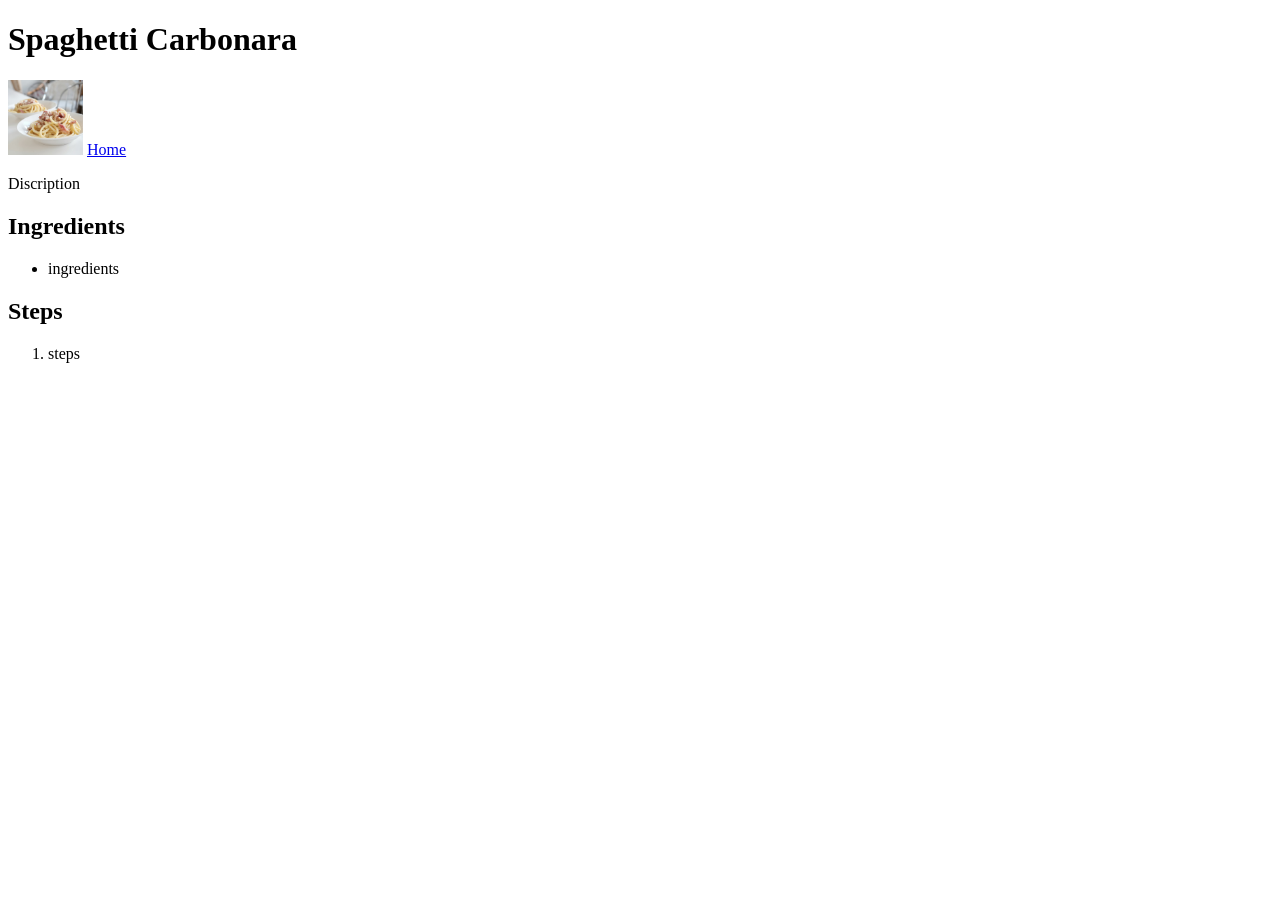
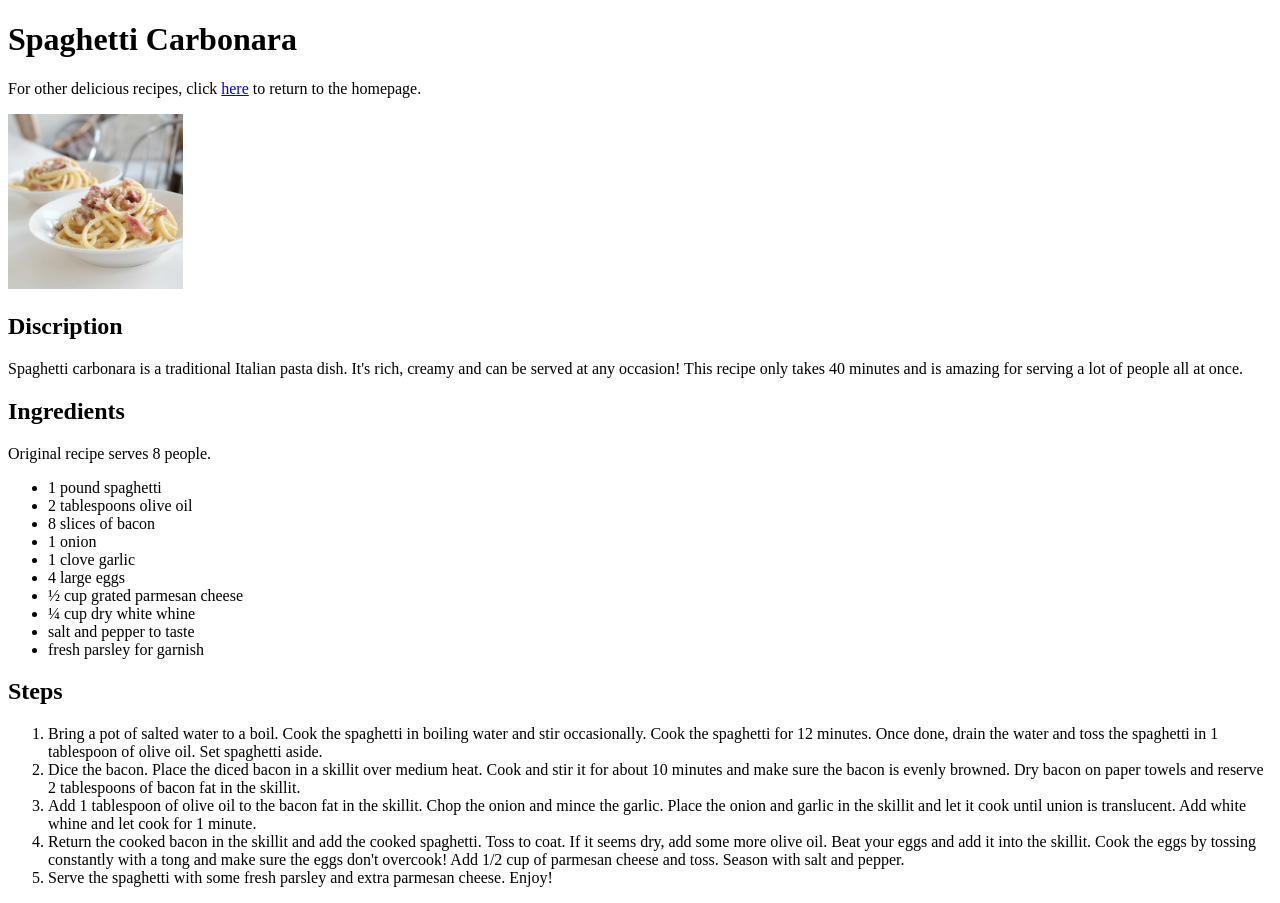
Before and after one commit to Emma-NL/odin-recipes, a plain HTML site: page recipes/pasta.html in a window 1280 px wide. Before the commit the page ends 800 px from the top, so only its background shows below. Drawn offline with Linux system fonts and the light colour scheme.

Commit message:
pasta.html and foundation index.html

```diff
--- a/recipes/pasta.html
+++ b/recipes/pasta.html
@@ -9,23 +9,34 @@
 
 <body>
     <h1>Spaghetti Carbonara</h1>
-    <img src="../images/pasta.png" width="75">
-    <a href="../index.html">Home</a>
-    <!-- Referal to home page -->
-    <p>Discription</p>
-    <!-- Discription -->
+    <p>For other delicious recipes, click <a href="../index.html">here</a> to return to the homepage.</p>
+    <img src="../images/pasta.png" width="175">
+    <h2>Discription</h2>
+    <p>Spaghetti carbonara is a traditional Italian pasta dish. It's rich, creamy and can be served at any occasion! This recipe only takes 40 minutes and is amazing for serving a lot of people all at once.</p>
 
     <h2>Ingredients</h2>
+    <p>Original recipe serves 8 people.</p>
     <ul>
-        <li>ingredients</li>
+        <li>1 pound spaghetti</li>
+        <li>2 tablespoons olive oil</li>
+        <li>8 slices of bacon</li>
+        <li>1 onion</li>
+        <li>1 clove garlic</li>
+        <li>4 large eggs</li>
+        <li>½ cup grated parmesan cheese</li>
+        <li>¼ cup dry white whine</li>
+        <li>salt and pepper to taste</li>
+        <li>fresh parsley for garnish</li>
     </ul>
-    <!-- Ingredients -->
 
     <h2>Steps</h2>
     <ol>
-        <li>steps</li>
+        <li>Bring a pot of salted water to a boil. Cook the spaghetti in boiling water and stir occasionally. Cook the spaghetti for 12 minutes. Once done, drain the water and toss the spaghetti in 1 tablespoon of olive oil. Set spaghetti aside.</li>
+        <li>Dice the bacon. Place the diced bacon in a skillit over medium heat. Cook and stir it for about 10 minutes and make sure the bacon is evenly browned. Dry bacon on paper towels and reserve 2 tablespoons of bacon fat in the skillit.</li>
+        <li>Add 1 tablespoon of olive oil to the bacon fat in the skillit. Chop the onion and mince the garlic. Place the onion and garlic in the skillit and let it cook until union is translucent. Add white whine and let cook for 1 minute.</li>
+        <li>Return the cooked bacon in the skillit and add the cooked spaghetti. Toss to coat. If it seems dry, add some more olive oil. Beat your eggs and add it into the skillit. Cook the eggs by tossing constantly with a tong and make sure the eggs don't overcook! Add 1/2 cup of parmesan cheese and toss. Season with salt and pepper.</li>
+        <li>Serve the spaghetti with some fresh parsley and extra parmesan cheese. Enjoy!</li>
     </ol>
-    <!-- Steps -->
 </body>
 
 </html>
```
Also changed, not shown: index.html (+14 -1 lines).
